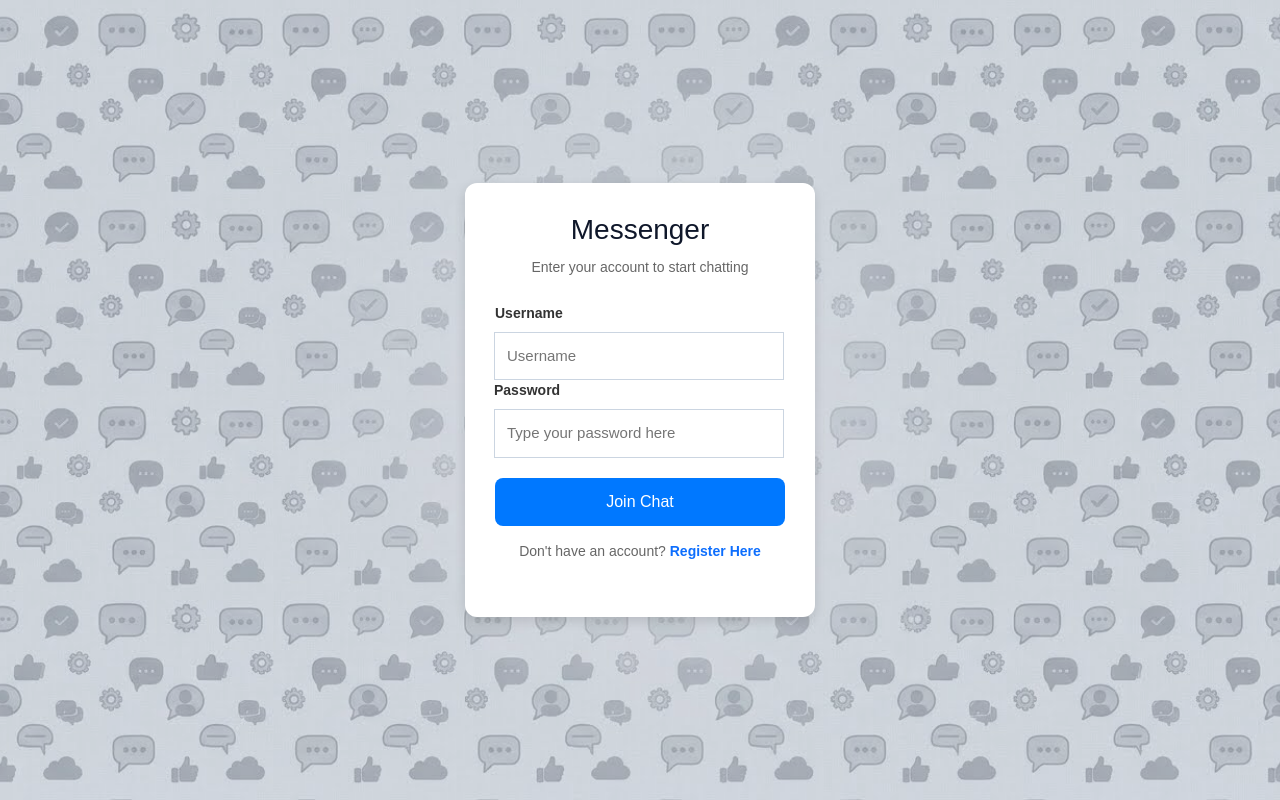
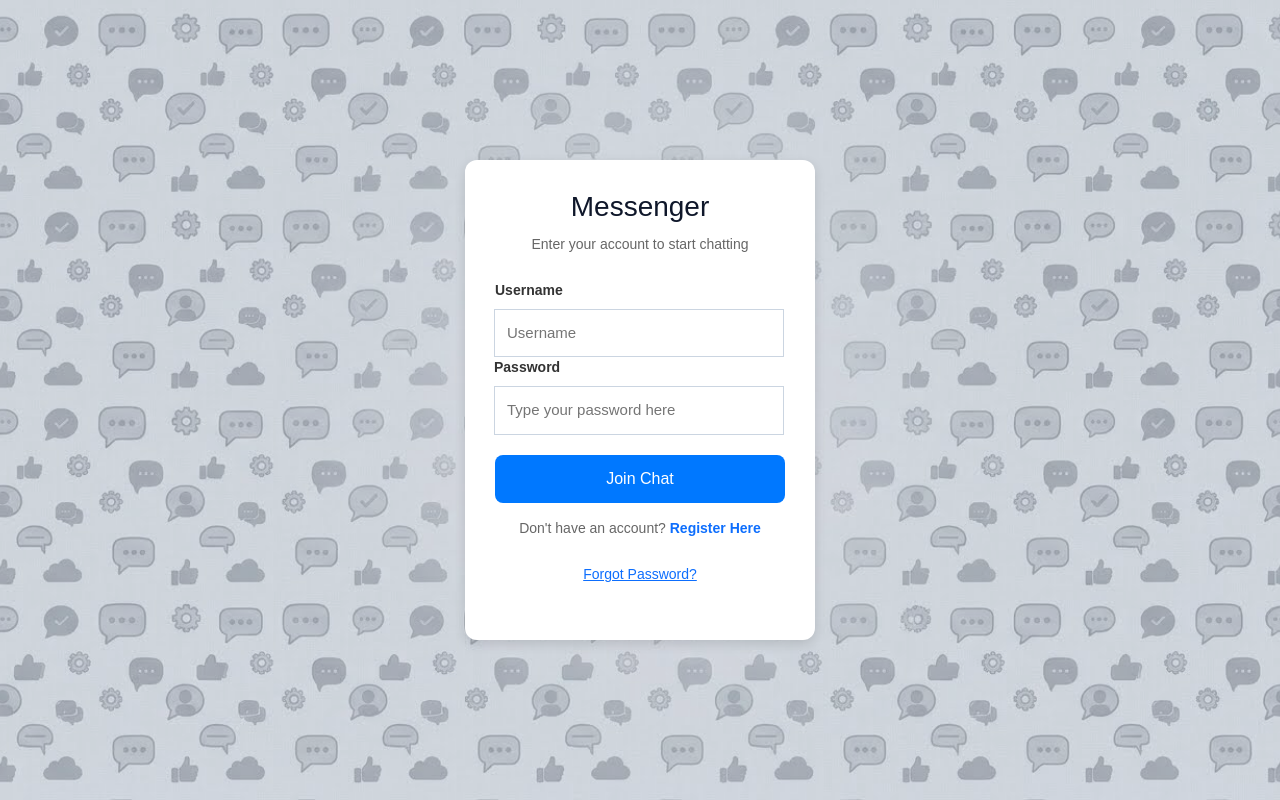
Before and after one commit to uc-se-sm26-team23/scrum-project, a website: page src/ui/index.html in a window 1280 px wide. Drawn offline with nearby package versions, Linux system fonts and the light colour scheme; no server answers.

Commit message:
Add nodemailer dependency and forgot password button UI

```diff
--- a/package.json
+++ b/package.json
@@ -19,8 +19,10 @@
   },
   "dependencies": {
     "bcrypt": "^6.0.0",
+    "dotenv": "^17.4.2",
     "express": "^5.2.1",
     "mongodb": "^7.5.0",
+    "nodemailer": "^9.0.3",
     "socket.io": "^4.8.3"
   },
   "allowScripts": {
--- a/src/ui/index.html
+++ b/src/ui/index.html
@@ -45,6 +45,8 @@
             <p class="register-text">
                 Don't have an account?
                 <a href="#" id="showRegisterForm">Register Here</a>
+            <p class="forgot-password">
+                <a href="#" id="showForgotPasswordForm">Forgot Password?</a>
             </p>
         </div>
     </div>
```
Also changed, not shown: 1 other file.
